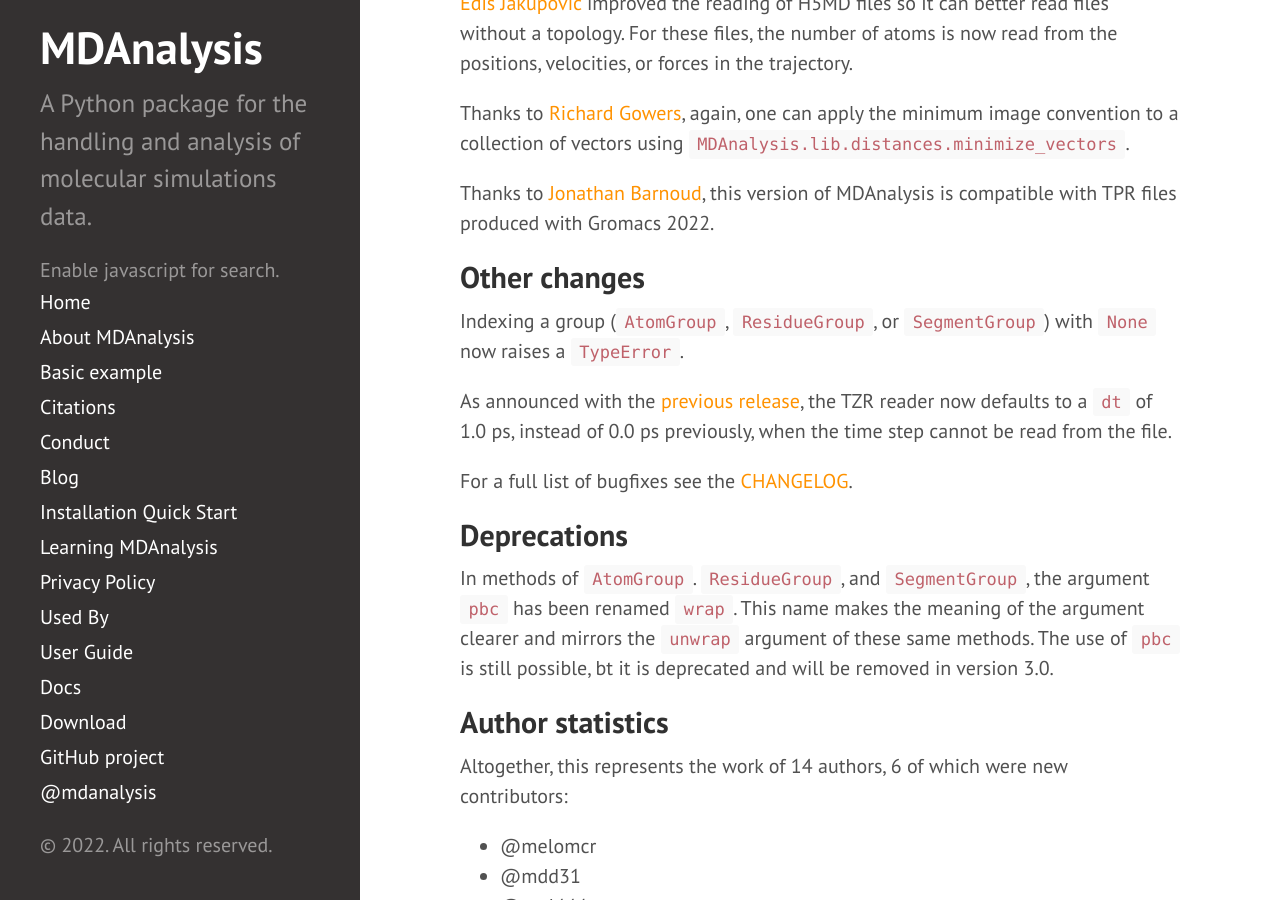
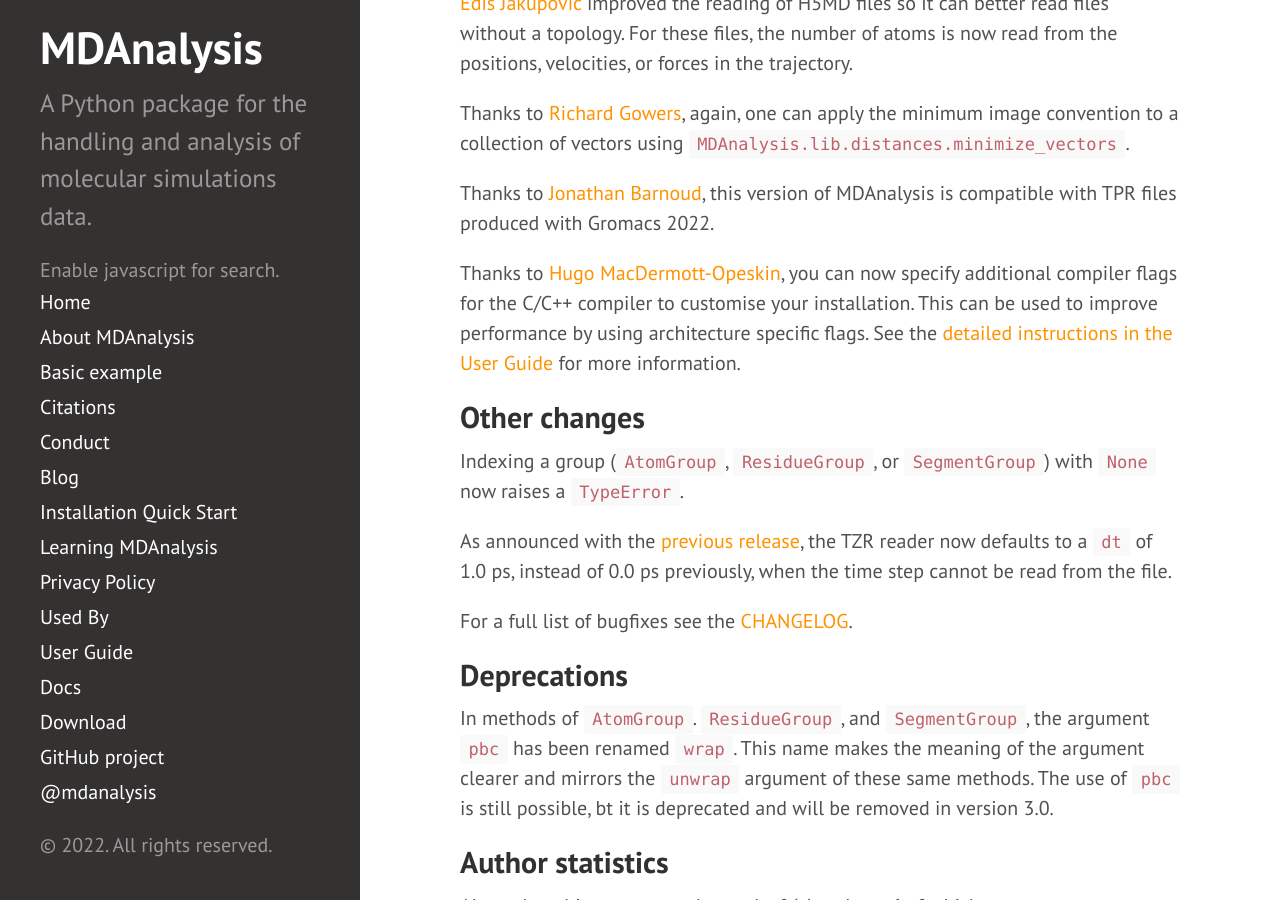
Before and after one commit to MDAnalysis/MDAnalysis.github.io, a Jekyll site: the page built from _posts/2022-03-06-release-2.1.0.md, in a window 1280 px wide and 900 px high, scrolled down 2075 px. Built offline with Jekyll 4.4.1, drawn with Linux system fonts in a browser that asks for light colours; comment, search, counter and statistics services are not loaded.

Commit message:
Apply suggestions from code review
Co-authored-by: Hugo MacDermott-Opeskin <hugomacdermott@gmail.com>

```diff
--- a/_posts/2022-03-06-release-2.1.0.md
+++ b/_posts/2022-03-06-release-2.1.0.md
@@ -77,6 +77,8 @@ Thanks to [Richard Gowers][], again, one can apply the minimum image convention
 
 Thanks to [Jonathan Barnoud][], this version of MDAnalysis is compatible with TPR files produced with Gromacs 2022.
 
+Thanks to [Hugo MacDermott-Opeskin][], you can now specify additional compiler flags for the C/C++ compiler to customise your installation. This can be used to improve performance by using architecture specific flags. See the [detailed instructions in the User Guide][] for more information.
+
 
 ## Other changes
 
@@ -118,4 +120,7 @@ MDAnalysis thanks [NumFOCUS][]'s continued support as the organisation's fiscal
 [Richard Gowers]: [@richardjgowers]
 [Edis Jakupovic]: [@edisj]
 [Jonathan Barnoud]: [@jbarnoud]
+[Hugo MacDermott-Opeskin]: [@hmacdope]
+[detailed instructions in the User Guide]: https://userguide.mdanalysis.org/stable/installation.html#custom-compiler-flags-and-optimised-installations
+
 [previous release]: https://www.mdanalysis.org/2021/08/22/release-2.0.0/
```
